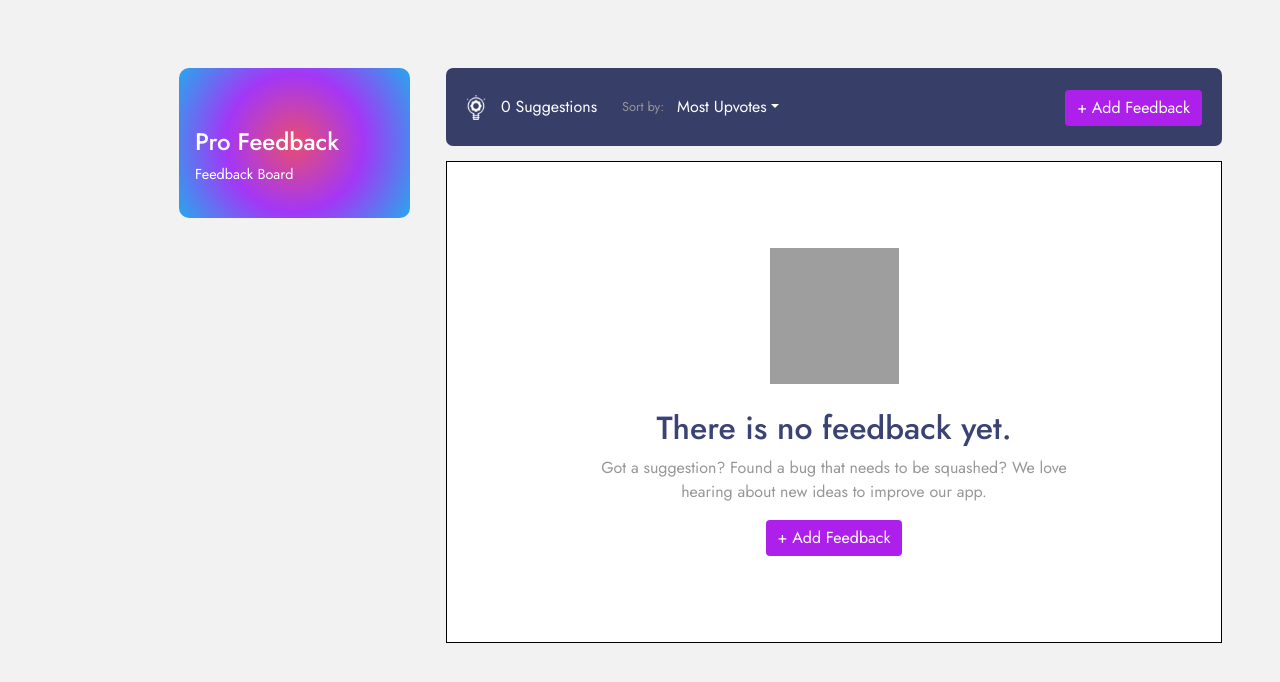
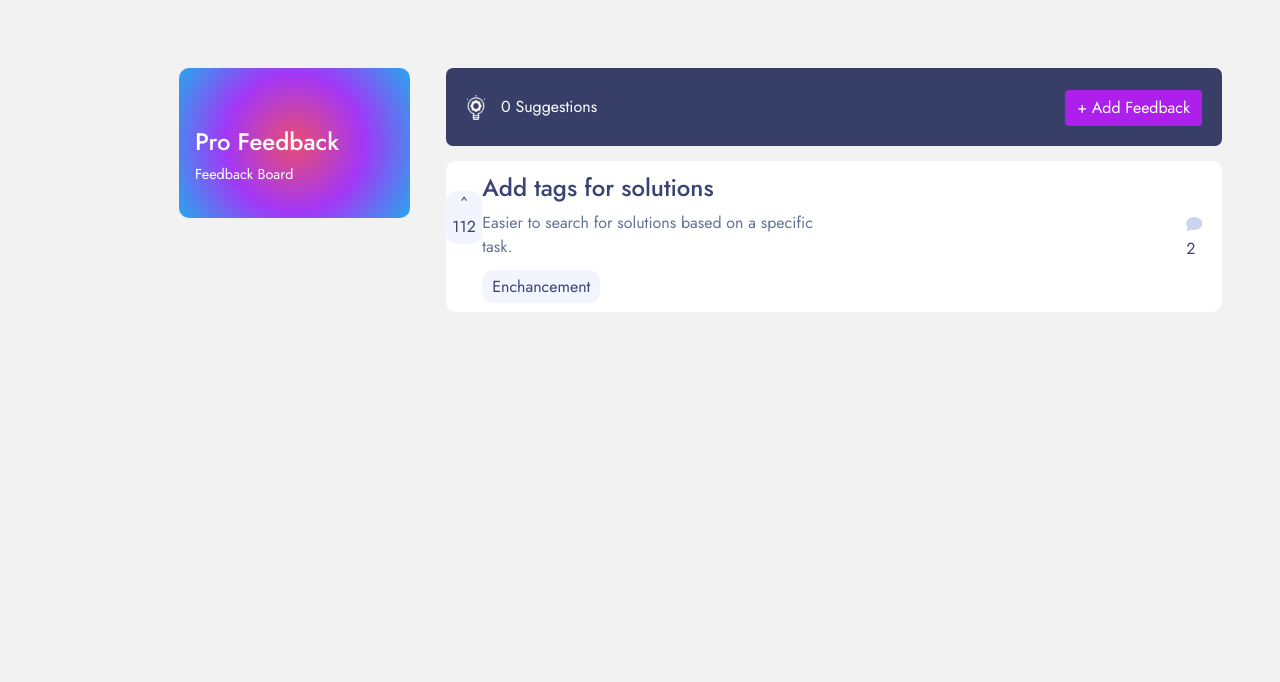
Before and after one commit to jose-a-dlc05/profeedback-frontend, a React (Create React App) app: page / in a window 1280 px wide. Shown: the top 682 px of the page. Built offline with nearby package versions, Linux system fonts and the light colour scheme; grey boxes are pictures that could not be loaded.

Commit message:
Added the card component for feedback/made the dropdown invisible for later feature

```diff
--- a/src/components/Banner/Banner.component.jsx
+++ b/src/components/Banner/Banner.component.jsx
@@ -10,7 +10,7 @@ function Banner() {
 					<img src={image} alt='product feedback logo' />
 				</a>
 				<span className='suggestions__amount'>0 Suggestions</span>
-				<div className='dropdown'>
+				<div className='dropdown' style={{ visibility: 'hidden' }}>
 					<span className='dropdown-type'>Sort by:</span>
 					<button
 						className='btn dropdown-toggle'
--- a/src/components/Banner/Banner.styles.scss
+++ b/src/components/Banner/Banner.styles.scss
@@ -43,7 +43,6 @@
 }
 
 // Bootstrap class modifications
-
 .dropdown-toggle {
 	color: $white;
 }
--- /dev/null
+++ b/src/components/FeedbackCard/FeedbackCard.component.jsx
@@ -0,0 +1,26 @@
+import React from 'react';
+import './FeedbackCard.styles.scss';
+
+function FeedbackCard() {
+	return (
+		<div className='feedback-card'>
+			<div className='upvote-btn'>
+				<span className='arrow-up'>^</span>
+				<span className='upvote-number'>112</span>
+			</div>
+			<div className='card-overview'>
+				<h4>Add tags for solutions</h4>
+				<p>Easier to search for solutions based on a specific task.</p>
+				<span>Enchancement</span>
+			</div>
+			<div className='comment'>
+				<span>
+					<i class='fas fa-comment'></i>
+				</span>
+				<span>2</span>
+			</div>
+		</div>
+	);
+}
+
+export default FeedbackCard;
--- /dev/null
+++ b/src/components/FeedbackCard/FeedbackCard.styles.scss
@@ -0,0 +1,49 @@
+@import '../../scss/global';
+
+.feedback-card {
+				background-color: $white;
+				color: $dark-moderate-blue;
+				height: 151px;
+				width: 100%;
+				display: flex;
+				align-items: center;
+				justify-content: space-around;
+				border-radius: 10px;
+
+				.upvote-btn {
+					width: 40px;
+					height: 53px;
+					align-self: flex-start;
+					margin-top: 30px;
+					display: flex;
+					flex-direction: column;
+					background-color: $off-white;
+					border-radius: 10px;
+					span {
+						margin: 0 auto;
+					}
+				}
+
+				.card-overview {
+					margin-right: 20rem;
+					p {
+						color: $desaturated-dark-blue;
+					}
+					span {
+						background-color: $off-white;
+						color: $dark-moderate-blue;
+						padding: 5px 10px;
+						border-radius: 12px;
+					}
+				}
+
+				.comment {
+					margin-left: 3rem;
+					span {
+						margin: 0 5px;
+					}
+					.fa-comment {
+						color: $light-gray;
+					}
+				}
+			}
--- /dev/null
+++ b/src/components/FeedbackCards/FeedbackCards.component.jsx
@@ -0,0 +1,17 @@
+import React from 'react';
+import EmptyFeedback from '../../components/NoFeedback/NoFeedback.component';
+import FeedbackCard from '../FeedbackCard/FeedbackCard.component';
+import './FeedbackCards.styles.scss';
+
+function FeedbackCards() {
+	return (
+		<div className='feedback-cards'>
+			{
+				// <EmptyFeedback />
+			}
+			<FeedbackCard />
+		</div>
+	);
+}
+
+export default FeedbackCards;
--- /dev/null
+++ b/src/components/FeedbackCards/FeedbackCards.styles.scss
@@ -0,0 +1,6 @@
+@import '../../scss/global';
+
+.feedback-cards {
+			margin-top: 15px;
+
+		}
--- a/src/components/NoFeedback/NoFeedback.styles.scss
+++ b/src/components/NoFeedback/NoFeedback.styles.scss
@@ -6,6 +6,8 @@
 	display: flex;
 	justify-content: center;
 	align-items: center;
+
+	border-radius: 10px;
 
 	.no-feedback-content {
 		display: flex;
--- a/src/pages/Home/Home.component.jsx
+++ b/src/pages/Home/Home.component.jsx
@@ -1,7 +1,7 @@
 import React from 'react';
 import Tile from '../../components/Tile/Tile.component';
 import Banner from '../../components/Banner/Banner.component';
-import EmptyFeedback from '../../components/NoFeedback/NoFeedback.component';
+import FeedbackCards from '../../components/FeedbackCards/FeedbackCards.component';
 import './Home.styles.scss';
 
 function Home() {
@@ -17,9 +17,7 @@ function Home() {
 			</div>
 			<div className='col-8 feedback-area'>
 				<Banner />
-				<div className='feedback-cards'>
-					<EmptyFeedback />
-				</div>
+				<FeedbackCards />
 			</div>
 		</div>
 	);
--- a/src/pages/Home/Home.styles.scss
+++ b/src/pages/Home/Home.styles.scss
@@ -5,11 +5,5 @@
 
 	.feedback-area {
 		padding: 0;
-
-		.feedback-cards {
-			border: 1px solid black;
-
-			margin-top: 15px;
-		}
 	}
 }
--- a/src/scss/_global.scss
+++ b/src/scss/_global.scss
@@ -8,9 +8,10 @@ $primary-hover: #c75af6;
 
 // Shades
 $white: #ffffff;
-$off-white: #f2f4ff;
+$off-white: #f2f4fe;
 $eggshell: #f7f8fd;
 $gray: #979797;
+$light-gray: #cdd2ee;
 
 // Others
 $dark-moderate-blue: #3a4374;
```
